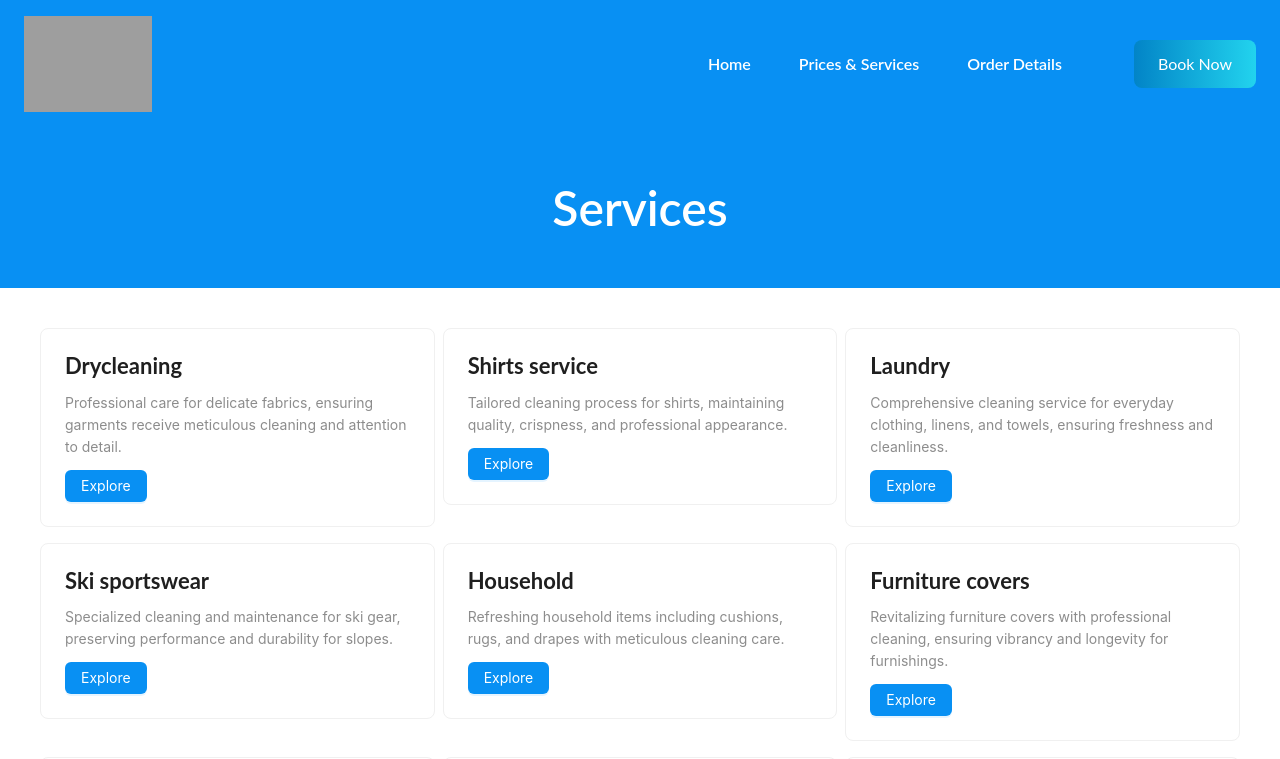
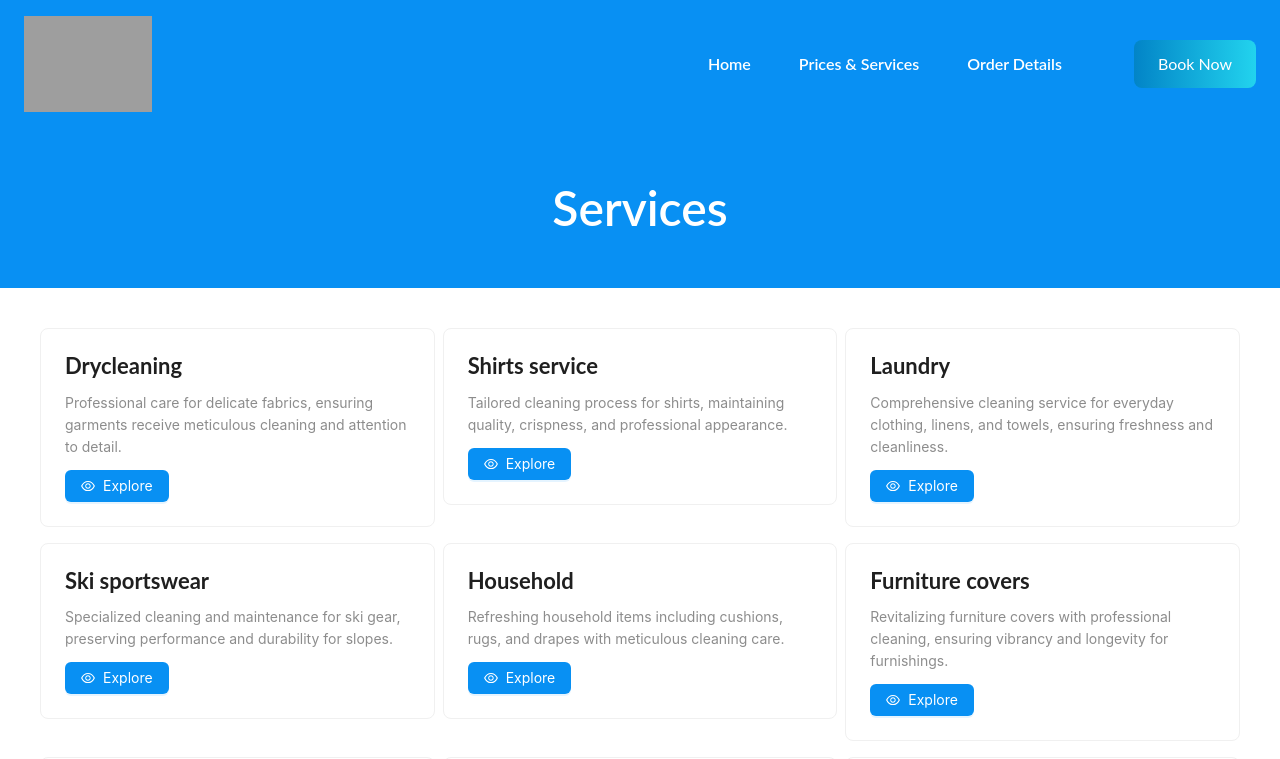
Before and after one commit to XyloSoftech/clothes-care-dry-cleaner, a React (Create React App) app: page /services in a window 1280 px wide. Shown: the top 759 px of the page. Built offline with nearby package versions, Linux system fonts and the light colour scheme; grey boxes are pictures that could not be loaded.

Commit message:
status changing functionality done and sub service listing done

```diff
--- /dev/null
+++ b/src/Components/Pages/ServiceDetailPage.jsx
@@ -0,0 +1,63 @@
+import React from "react";
+import { Card, Row, Col, Button } from "antd";
+import { RollbackOutlined } from "@ant-design/icons";
+import { useNavigate} from "react-router-dom";
+const { Meta } = Card;
+
+
+
+
+
+
+
+const ServicesDetail = ({ data, serviceName, setShowDetails }) => {
+    const navigate = useNavigate();
+  return (
+    <>
+      <div className="bg-[#0890F3] py-14  ">
+        <div>
+          <h1 className="text-center text-5xl font-semibold text_lato text-white">
+            {serviceName}
+          </h1>
+        </div>
+      </div>
+      <div className="px-10 flex justify-end">
+        <Button
+          onClick={() => {
+            setShowDetails([]);
+          }}
+          type="primary"
+          className="mt-4 bg-[#0890F3] py-1 px-4"
+        >
+          <div className="flex gap-2">
+            <RollbackOutlined /> <span>Go back</span>
+          </div>
+        </Button>
+      </div>
+      <div className="px-10 my-10">
+        <Row gutter={[8, 16]}>
+          {data.map((service, index) => (
+            <Col xs={24} sm={12} md={8} lg={8} xl={8} xxl={8} key={index}>
+              <Card>
+                <Meta
+                  className="servicesCards"
+                  title={service.item}
+                  description={`${service.price}£`}
+                />
+                <Button
+                  type="primary"
+                  className="mt-4 bg-[#0890F3]"
+                  onClick={() => navigate("/contact")}
+                >
+                  Book Now
+                </Button>
+              </Card>
+            </Col>
+          ))}
+        </Row>
+      </div>
+    </>
+  );
+};
+
+export default ServicesDetail;
--- a/src/Components/Pages/Services.jsx
+++ b/src/Components/Pages/Services.jsx
@@ -1,79 +1,21 @@
-import React from "react";
+import React, { useState } from "react";
 import { Card, Row, Col, Button } from "antd";
-
+import { services } from "../constants/ServicesPrices";
+import ServicesDetail from "./ServiceDetailPage";
+import { EyeOutlined } from "@ant-design/icons";
 const { Meta } = Card;
 
-const services = [
-  {
-    name: "Drycleaning",
-    description:
-      "Professional care for delicate fabrics, ensuring garments receive meticulous cleaning and attention to detail.",
-  },
-  {
-    name: "Shirts service",
-    description:
-      "Tailored cleaning process for shirts, maintaining quality, crispness, and professional appearance.",
-  },
-  {
-    name: "Laundry",
-    description:
-      "Comprehensive cleaning service for everyday clothing, linens, and towels, ensuring freshness and cleanliness.",
-  },
-  {
-    name: "Ski sportswear",
-    description:
-      "Specialized cleaning and maintenance for ski gear, preserving performance and durability for slopes.",
-  },
-  {
-    name: "Household",
-    description:
-      "Refreshing household items including cushions, rugs, and drapes with meticulous cleaning care.",
-  },
-  {
-    name: "Furniture covers",
-    description:
-      "Revitalizing furniture covers with professional cleaning, ensuring vibrancy and longevity for furnishings.",
-  },
-  {
-    name: "Leather, fur and suede",
-    description:
-      "Expert cleaning for luxury items, preserving texture and appearance of leather, fur, and suede.",
-  },
-  {
-    name: "Curtains",
-    description:
-      "Gentle yet effective cleaning process to remove dust, dirt, and stains, restoring curtain beauty.",
-  },
-  {
-    name: "Wedding dresses",
-    description:
-      "Preserving wedding gown beauty with specialized cleaning, ensuring pristine condition and sentimental value.",
-  },
-  {
-    name: "Service wash",
-    description:
-      "Convenient laundry service, providing clean clothes without the hassle of washing and drying.",
-  },
-  {
-    name: "Duvet and bed linen",
-    description:
-      "Restful sleep with fresh duvet and linen cleaning, removing dirt and allergens.",
-  },
-  {
-    name: "Alterations and repair",
-    description:
-      "Skilled tailoring for garment alterations and repairs, ensuring the perfect fit and craftsmanship.",
-  },
-  {
-    name: "Specialist and delicate items",
-    description:
-      "Meticulous care for delicate fabrics and intricate designs, providing specialized cleaning attention.",
-  },
-];
+const Services = () => {
+  const [showDetails, setShowDetails] = useState([]);
 
-const Services = () => {
+  const handleExplore = (index) => {
+    setShowDetails((prev) => [...prev, index]);
+  };
+
   return (
     <>
+      {showDetails.length === 0 && (
+        <div>
           <div className="bg-[#0890F3] py-14 ">
             <h1 className="text-center text-5xl font-semibold text_lato text-white">
               Services
@@ -89,14 +31,33 @@ const Services = () => {
                       title={service.name}
                       description={service.description}
                     />
-                <Button type="primary" className="mt-4 bg-[#0890F3]">
-                  Explore
+                    {service.ServiceDetail && ( // Check if ServiceDetail is present
+                      <Button
+                        type="primary"
+                        className="mt-4 bg-[#0890F3]"
+                        onClick={() => handleExplore(index)}
+                      >
+                        <div className="flex gap-2">
+                          <EyeOutlined /> <span>Explore</span>
+                        </div>
                       </Button>
+                    )}
                   </Card>
                 </Col>
               ))}
             </Row>
           </div>
+        </div>
+      )}
+
+      {showDetails.map((index) => (
+        <ServicesDetail
+          key={index}
+          data={services[index].ServiceDetail}
+          serviceName={services[index].name}
+          setShowDetails={setShowDetails}
+        />
+      ))}
     </>
   );
 };
--- a/src/Components/constants/ServicesPrices.jsx
+++ b/src/Components/constants/ServicesPrices.js
@@ -1,5 +1,5 @@
 export const DryCleaningPrices = [
-  { item: "Two piece suit", price: 14.99 },
+  { item: "Two piece suit", price: 14.99  },
   { item: "Three piece suit", price: 19.5 },
   { item: "Dinner suit", price: 16.5 },
   { item: "Dinner suit three piece", price: 21.99 },
@@ -27,7 +27,7 @@ export const DryCleaningPrices = [
   { item: "Pashmina", price: 8.5 },
   { item: "Gown", price: 13.89 },
   { item: "Jeans", price: 7.5 },
-  { item: "Children's items (dry clean)", price: 0 },
+  { item: "Children's items (dry clean)", price: "£0.00(children’s items will bế invoice at 65% of aduit prices)" },
 ];
 
 export const ShirtsServicePrices = [
@@ -183,3 +183,87 @@ export const AlterationsAndRepairPrices = [
   { item: "Trouser shortening", price: 16 },
   { item: "Trouser waist in / waist out", price: 16 },
 ];
+
+
+
+
+export const services = [
+  {
+    name: "Drycleaning",
+    description:
+      "Professional care for delicate fabrics, ensuring garments receive meticulous cleaning and attention to detail.",
+    ServiceDetail: [...DryCleaningPrices],
+  },
+  {
+    name: "Shirts service",
+    description:
+      "Tailored cleaning process for shirts, maintaining quality, crispness, and professional appearance.",
+      ServiceDetail: [...ShirtsServicePrices],
+  },
+  {
+    name: "Laundry",
+    description:
+      "Comprehensive cleaning service for everyday clothing, linens, and towels, ensuring freshness and cleanliness.",
+      ServiceDetail: [...LaundryServicePrices],
+  },
+  {
+    name: "Ski sportswear",
+    description:
+      "Specialized cleaning and maintenance for ski gear, preserving performance and durability for slopes.",
+      ServiceDetail: [...SkiSportswearPrices],
+  },
+  {
+    name: "Household",
+    description:
+      "Refreshing household items including cushions, rugs, and drapes with meticulous cleaning care.",
+      ServiceDetail: [...HouseholdPrices],
+  },
+  {
+    name: "Furniture covers",
+    description:
+      "Revitalizing furniture covers with professional cleaning, ensuring vibrancy and longevity for furnishings.",
+      ServiceDetail: [...FurnitureCoverPrices],
+  },
+  {
+    name: "Leather, fur and suede",
+    description:
+      "Expert cleaning for luxury items, preserving texture and appearance of leather, fur, and suede.",
+
+  },
+  {
+    name: "Curtains",
+    description:
+      "Gentle yet effective cleaning process to remove dust, dirt, and stains, restoring curtain beauty.",
+      ServiceDetail: [...CurtainCleaningPrices],
+  },
+  {
+    name: "Wedding dresses",
+    description:
+      "Preserving wedding gown beauty with specialized cleaning, ensuring pristine condition and sentimental value.",
+      ServiceDetail: [...WeddingDressCleaningPrice],
+  },
+  {
+    name: "Service wash",
+    description:
+      "Convenient laundry service, providing clean clothes without the hassle of washing and drying.",
+      ServiceDetail: [...ServiceWashPrice],
+  },
+  {
+    name: "Duvet and bed linen",
+    description:
+      "Restful sleep with fresh duvet and linen cleaning, removing dirt and allergens.",
+      ServiceDetail: [...DuvetAndBedLinenPrices],
+  },
+  {
+    name: "Alterations and repair",
+    description:
+      "Skilled tailoring for garment alterations and repairs, ensuring the perfect fit and craftsmanship.",
+      ServiceDetail: [...AlterationsAndRepairPrices],
+  },
+  {
+    name: "Specialist and delicate items",
+    description:
+      "Meticulous care for delicate fabrics and intricate designs, providing specialized cleaning attention.",
+
+  },
+];
--- a/src/routes.js
+++ b/src/routes.js
@@ -12,6 +12,8 @@ const routes = [
   { path: "/faq", element: <Faq /> },
   { path: "/admin", element: <Adminside /> },
   { path: "/Login", element: <AdminLogin /> },
+
+
 ];
 
 export default routes;
```
Also changed, not shown: src/Components/Pages/Adminside.jsx (+55 -28 lines). Lines whose indentation alone changed are shown as unchanged.
